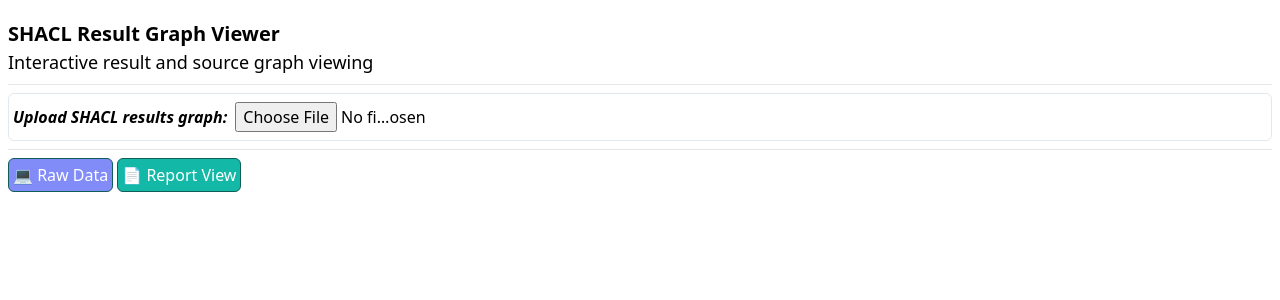
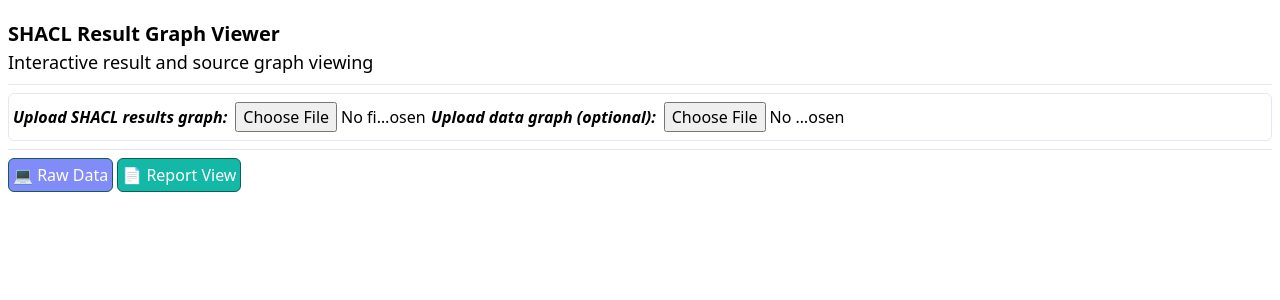
Before and after one commit to wcrd/shacl-report-viewer, a SvelteKit app: page / in a window 1280 px wide. Shown: the top 300 px of the page. Built offline with nearby package versions, Linux system fonts and the light colour scheme; what n3 would draw is missing.

Commit message:
- Add new UI, handlers, stores to process a data graph

```diff
--- /dev/null
+++ b/src/lib/js/dataGraphUtils.js
@@ -0,0 +1,32 @@
+import N3 from 'n3'
+
+const { namedNode } = N3.DataFactory
+
+
+/// Fetch labels for focus and value nodes from the data graph
+function enrichShaclReportFromDataGraph(validationTreeData, dataGraphStore) {
+    // For each result node in the tree, see if I can fetch the label for the focus and value
+    let enrichment = {}
+    for (let row of validationTreeData) {
+        let output = { focusNodeLabel: null, valueNodeLabel: null }
+        let focusNode = row?.focusNode
+        if (focusNode) {
+            const focusNodeLabel = dataGraphStore.getObjects(namedNode(focusNode), namedNode("http://www.w3.org/2000/01/rdf-schema#label"), null)[0]
+            output.focusNodeLabel = focusNodeLabel?.value || null;
+        }
+
+        let valueNode = row?.value
+        if (valueNode) {
+            const valueNodeLabel = dataGraphStore.getObjects(namedNode(valueNode), namedNode("http://www.w3.org/2000/01/rdf-schema#label"), null)[0]
+            output.valueNodeLabel = valueNodeLabel?.value || null;
+        }
+
+        enrichment[row.id] = output
+    }
+
+    return enrichment
+}
+
+export {
+    enrichShaclReportFromDataGraph
+}
--- a/src/lib/stores/app.svelte.js
+++ b/src/lib/stores/app.svelte.js
@@ -4,14 +4,23 @@
     file = $state(null);
     shaclReportText = $state("")
 
-    async processTtlInput(fileObj){
+    dataGraphFile = $state(null)
+    dataGraphText = $state("")
+
+    async processSHACLTtlInput(fileObj) {
         this.file = fileObj
         this.shaclReportText = await fileHandler(this.file)
 
     }
 
+    // TODO: Make these two methods 1; should be generic.
+    async processDataGraphTtlInput(fileObj) {
+        this.dataGraphFile = fileObj
+        this.dataGraphText = await fileHandler(this.dataGraphFile)
+    }
+
     // NOTE: Unused. Old, to remove
-    async processFile(){
+    async processFile() {
         this.shaclReportText = await fileHandler(this.file)
     }
 }
--- a/src/lib/stores/graph.svelte.js
+++ b/src/lib/stores/graph.svelte.js
@@ -6,13 +6,13 @@
     graph = $state()
     parser = new N3.Parser()
 
-    constructor(){
+    constructor() {
         this.graph = new N3.Store()
     }
 
     // Will make this a $derived action on text change in future,
     // but for now (and speed) will just manually trigger on: file upload | UI Button
-    async parse(fileAsString, namedgraph="https://graph.com/unnamed#"){
+    async parse(fileAsString, namedgraph = "https://graph.com/unnamed#") {
         // TODO: namedgraph should be typed / error checked.
         const namedGraphNode = namedNode(namedgraph)
 
@@ -41,3 +41,4 @@
 }
 
 export const graphStore = new GraphStore()
+export const dataGraphStore = new GraphStore() // TODO combine these into a single store with named graphs.
--- a/src/routes/+page.svelte
+++ b/src/routes/+page.svelte
@@ -1,19 +1,20 @@
 <script>
-	import { graphStore } from '$lib/stores/graph.svelte.js';
+	import { graphStore, dataGraphStore } from '$lib/stores/graph.svelte.js';
 	import { appStore } from '$lib/stores/app.svelte.js';
 	import { gridStore } from '$lib/stores/grid.svelte.js';
 	import { generateValidationResultTreeData } from '$lib/js/shaclUtils.js';
+	import { enrichShaclReportFromDataGraph } from '$lib/js/dataGraphUtils.js';
 
 	// $inspect(graph)
 
 	$effect(() => {
-		window._debug = { gs: graphStore, as: appStore, grs: gridStore };
+		window._debug = { gs: graphStore, dgs: dataGraphStore, as: appStore, grs: gridStore };
 	});
 
 	async function processInput(event) {
 		const file = event.target.files[0] || null;
 		if (file) {
-			await appStore.processTtlInput(file).then(console.debug('File processing complete.'));
+			await appStore.processSHACLTtlInput(file).then(console.debug('File processing complete.'));
 
 			await graphStore
 				.parse(appStore.shaclReportText)
@@ -26,6 +27,31 @@
 			// debug
 			// gridStore.data = getAndEnrichTopLevelResults(graphStore.graph) // OLD, simple top level only method
 			gridStore.data = generateValidationResultTreeData(graphStore.graph);
+		}
+	}
+
+	async function processDataGraphInput(event) {
+		const file = event.target.files[0] || null;
+		if (file) {
+			await appStore
+				.processDataGraphTtlInput(file)
+				.then(console.debug('File processing complete.'));
+
+			await dataGraphStore
+				.parse(appStore.dataGraphText)
+				.then(console.debug('Graph generation complete.'));
+
+			// TEMP: putting this here for testing; remove.
+			// populate grid with some temp data
+			// gridStore.data = graphStore.getResultNodes()
+
+			// debug
+			// manually add enriched data to the graph store
+			const enrichment = enrichShaclReportFromDataGraph(gridStore.data, dataGraphStore.graph);
+			console.debug(enrichment);
+			gridStore.data.forEach((row, idx) => {
+				Object.assign(gridStore.data[idx], enrichment[row.id]);
+			});
 		}
 	}
 
@@ -62,6 +88,23 @@
 				/>
 			</div>
 		</div>
+		<div class="flex flex-row w-1/3 items-center">
+			<div class="flex-initial flex">
+				<label for="data-graph-upload" class="font-semibold italic w-max pr-2"
+					>Upload data graph (optional):
+				</label>
+			</div>
+			<div class="w-full">
+				<input
+					type="file"
+					id="data-graph-ttl-upload"
+					name="data-graph-ttl-upload"
+					accept=".ttl"
+					class="w-full"
+					oninput={processDataGraphInput}
+				/>
+			</div>
+		</div>
 	</div>
 	<hr class="my-2" />
 	<div id="page-links" class="flex flex-row w-full gap-x-1">
```
